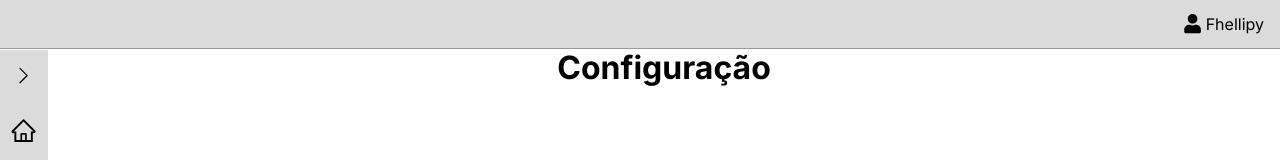
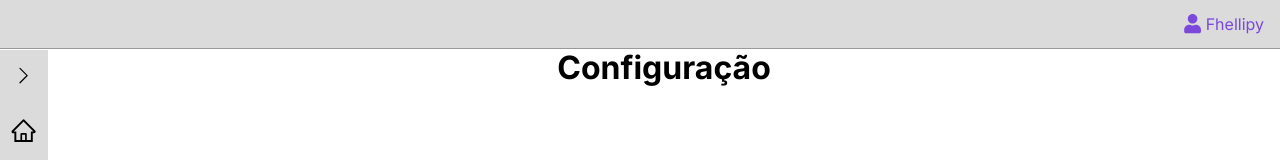
Before and after one commit to Fhellipy/anime, a Next.js app: page /configuration in a window 1280 px wide. Shown: the top 160 px of the page. Built offline with nearby package versions, Linux system fonts and the light colour scheme.

Commit message:
refactor: add position fixed in the  header component

```diff
--- a/src/components/templates/Header/styles.module.css
+++ b/src/components/templates/Header/styles.module.css
@@ -1,9 +1,12 @@
 .header{
+  z-index: 2;
   width: 100%;
   height: 3rem;
   display: flex;
   justify-content: end;
   align-items: center;
+  position: fixed;
+  top: 0;
   gap: 0.2rem;
   background-color: var(--surface);
   border-bottom: 0.5px var(--surface-dark) solid;
@@ -11,8 +14,10 @@
 
 .icon {
   font-size: 1.2rem;
+  color: var(--primary);
 }
 
 .text{
   margin-right: 1rem;
+  color: var(--primary);
 }
```
